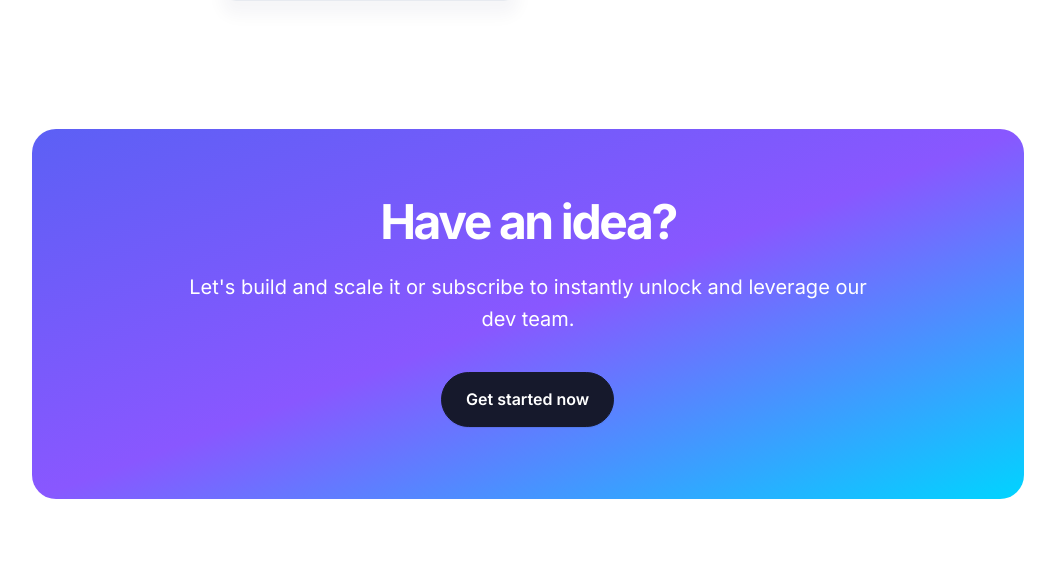
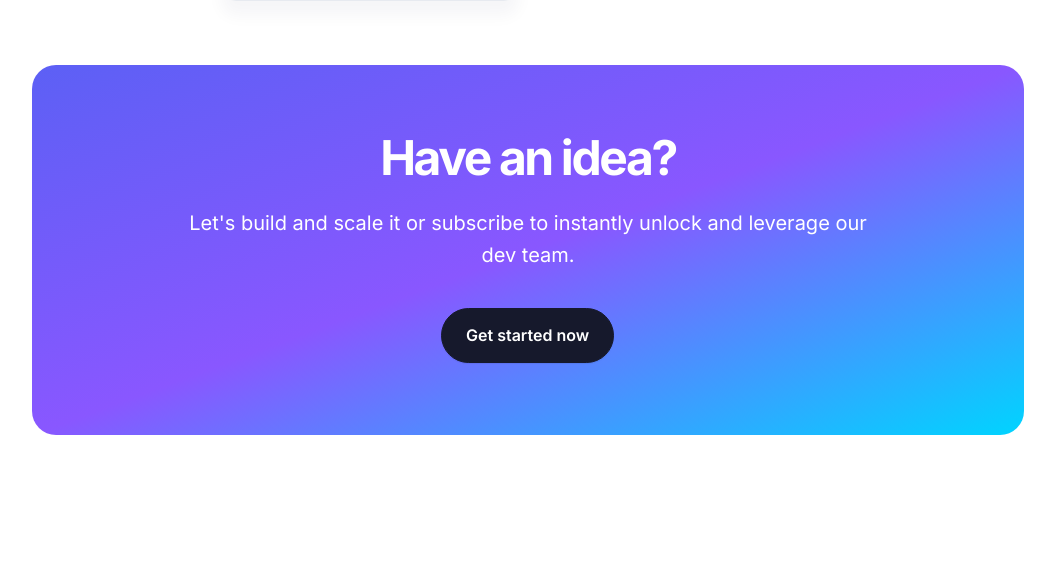
Before and after one commit to russiantech/techa, a Flask app: page / in a window 1280 px wide. Shown: the part 5601-6165 px from the top of the page, without its empty margins (112-1167 px from the left). Run offline with Flask 3, Linux system fonts and the light colour scheme; parts of the project's set-up code (start-up, migrations or seed data) failed here and were passed over; some libraries are stand-ins or nearby versions.

Commit message:
paddings adjusted for 1st two sections

```diff
--- a/web/templates/showcase/index.html
+++ b/web/templates/showcase/index.html
@@ -536,7 +536,7 @@
 			</div>
 		</section>
 
-		<section class="py-16 py-md-24 pt-lg-32 pb-lg-32 position-relative">
+		<section class="py-16 py-md-24 pt-lg-32 pb-lg-16 position-relative">
 			<div class="container-xxl max-w-screen-xl">
 				<div class="row align-items-center mb-24">
 					<div class="col-12 col-md-10 col-lg-9 mx-auto text-lg-center">
@@ -925,7 +925,7 @@
 			</div>
 		</section>
 
-		<section class="pb-16">
+		<section class="pb-8">
 			<div class="container max-w-screen-lg">
 				<div class="p-8 p-md-16 rounded-5 gradient-bottom-right start-indigo-500 middle-purple-500 end-cyan-500">
 					<div class="row justify-content-center">
```
